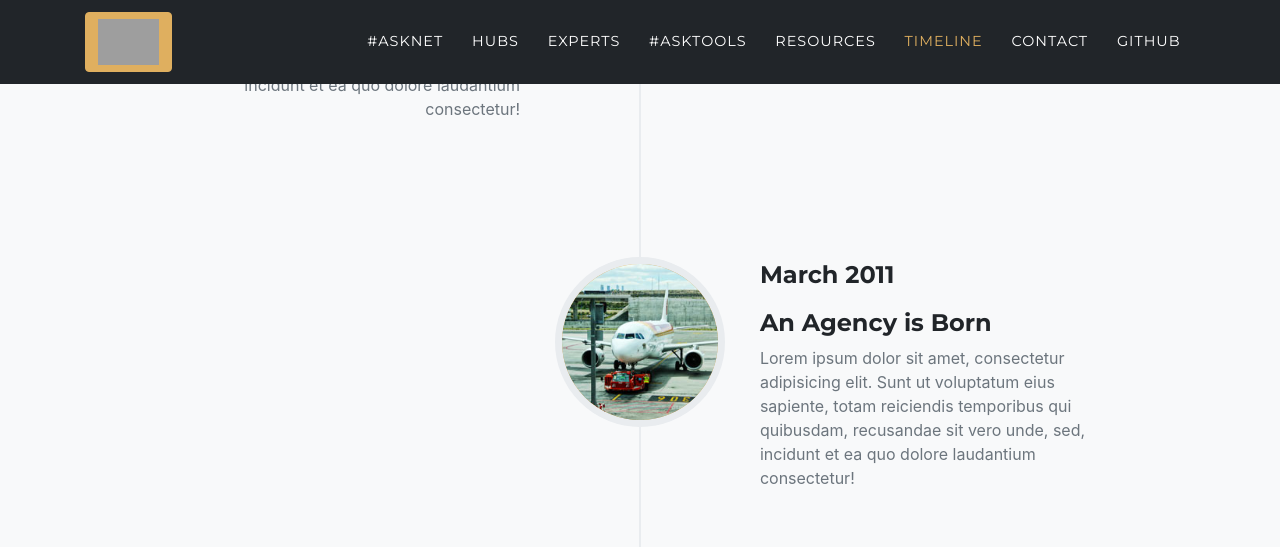
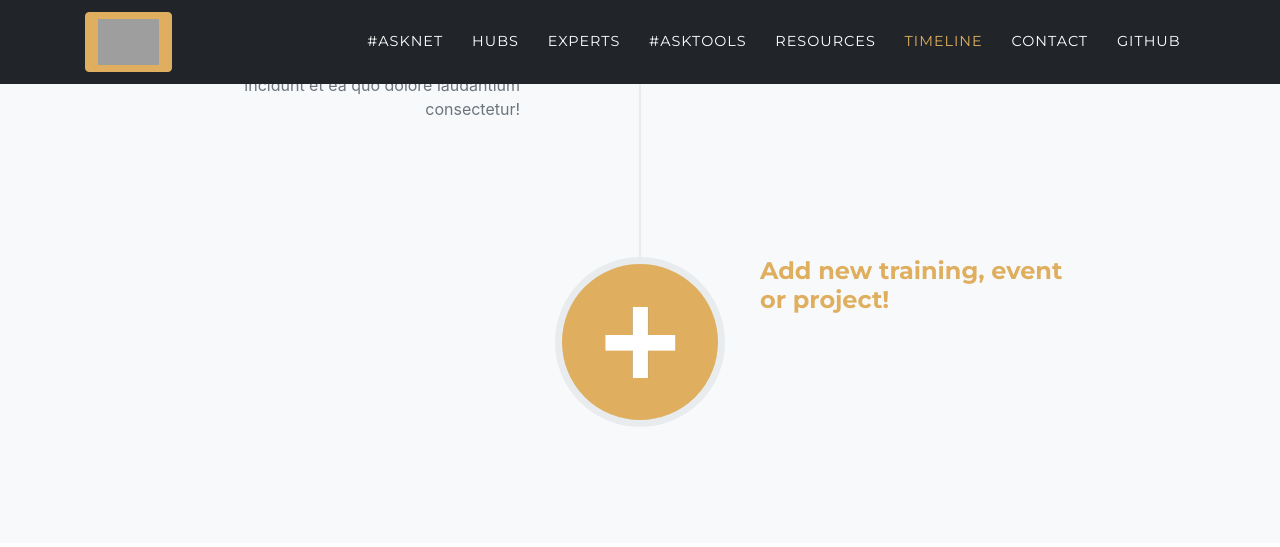
Before and after one commit to ASKnetCommunity/ASKnet.Community, a Jekyll site: the page built from index.md, in a window 1280 px wide and 1400 px high, scrolled down 6642 px. Shown: the top 547 px of the window. Built offline with Jekyll 4.4.1, drawn with Linux system fonts in a browser that asks for light colours; some web fonts are replaced; some of the changed text lies outside the part shown; grey boxes are pictures that could not be loaded.

Commit message:
changes for alpha release

```diff
--- a/_data/sitetext.yml
+++ b/_data/sitetext.yml
@@ -70,13 +70,13 @@ en: &DEFAULT_EN
     title: "#ASKtools"
     text: "---here is the asktools text---"
     section: asktools
-    submit: https://github.com/ASKnetCommunity/ASKnet.Community/issues/
+    submit: https://github.com/ASKnetCommunity/ASKnet.Community/issues/55
 
   resources:
     title: "Resources"
     text: "open educational training resources"
     section: resources
-    submit: https://github.com/ASKnetCommunity/ASKnet.Community/issues/
+    submit: https://github.com/ASKnetCommunity/ASKnet.Community/issues/56
 
 
   lead:
@@ -117,23 +117,8 @@ en: &DEFAULT_EN
         desc: "Lorem ipsum dolor sit amet, consectetur adipisicing elit. Sunt ut voluptatum eius sapiente, totam reiciendis temporibus qui quibusdam, recusandae sit vero unde, sed, incidunt et ea quo dolore laudantium consectetur!"
         image: assets/img/timeline/1.jpg
         alt:
-      - title: "An Agency is Born"
-        year: "March 2011"
-        desc: "Lorem ipsum dolor sit amet, consectetur adipisicing elit. Sunt ut voluptatum eius sapiente, totam reiciendis temporibus qui quibusdam, recusandae sit vero unde, sed, incidunt et ea quo dolore laudantium consectetur!"
-        image: assets/img/timeline/2.jpg
-        alt:
-      - title: "Jekyll Theme is created"
-        year: "2019"
-        desc: "Ravi Riley converted Agency, a Bootstrap-based theme, into a Jekyll theme. The Jekyll theme can be installed as a Ruby gem, or remotely. For more information, visit the documentation."
-        image: assets/img/timeline/3.jpg
-        alt: image alt text
-      - title: "Title"
-        year: "2009-2011"
-        desc: "Your description here, **Markdown** is fully supported."
-        image: assets/img/timeline/4.jpg
-        alt:
-        # you can enforce the alignment
-        align: right
+        # you can enforce the alignment:
+        # align: right
     end:
       title: "Add new training, event or project!"
       link: "https://github.com/ASKnetCommunity/ASKnet.Community/issues/new?assignees=&labels=content-submit%2Cnew-timeline-event&template=new-timeline-event.yml&title=Add+Timeline+Event%3A+"
--- a/_includes/lead.html
+++ b/_includes/lead.html
@@ -14,6 +14,10 @@
           <a class="how-to" href="{{ site.data.sitetext[site.locale].submit-content.url }}">How it works?</a>
         </div>
         {% endif %}
+      </div>
+    </div>
+    <div class="row">
+      <div class="col-lg-12 text-center">
         <a href="https://lead.asknet.community/" class="btn btn-secondary" target="_blank">Go to LEAD &nbsp; <i class="fas fa-external-link-alt"></i></a>
       </div>
     </div>
--- a/_includes/partner-funder.html
+++ b/_includes/partner-funder.html
@@ -1,9 +1,9 @@
 <!-- Clients -->
-  <section class="py-5" id="{{ site.data.sitetext[site.locale].clients.section | default: "clients" }}">
+  <section class="py-4" id="{{ site.data.sitetext[site.locale].clients.section | default: "clients" }}">
     <div class="container">
-      <div class="row" {% if site.data.sitetext[site.locale].clients.horizontal-scrolling == "yes" %} id="scrolling-clients" {% endif %}>
+      <div class="row justify-content-around" {% if site.data.sitetext[site.locale].clients.horizontal-scrolling == "yes" %} id="scrolling-clients" {% endif %}>
 	    {% for client in site.data.sitetext[site.locale].clients.list %}
-        <div class="col-md-3 col-sm-6">
+        <div class="col-md-3 col-sm-6 m-3">
           <a href="{{ client.url }}">
             <img class="img-fluid d-block mx-auto" src="{{ client.logo }}" alt="{{ client.title }}" style="max-height: {{ site.data.sitetext[site.locale].clients.max-height | default: "100px" }}">
           </a>
--- a/_includes/timeline.html
+++ b/_includes/timeline.html
@@ -55,7 +55,7 @@
 			<li class="timeline-inverted">
         <a href="{{ site.data.sitetext[site.locale].timeline.end.link }}" target="_blank">
               <div class="timeline-image">
-                <i class='fas fa-plus fa-2x mt-3'></i>
+                <img class="rounded-circle img-fluid" src="assets/img/timeline/add.png" alt="add timeline event">
               </div>
         </a>
               <div class="timeline-panel">
```
Also changed, not shown: _hubs/hub-1-platform-africa.md (+1 -1 lines), assets/img/timeline/add.png (added).
